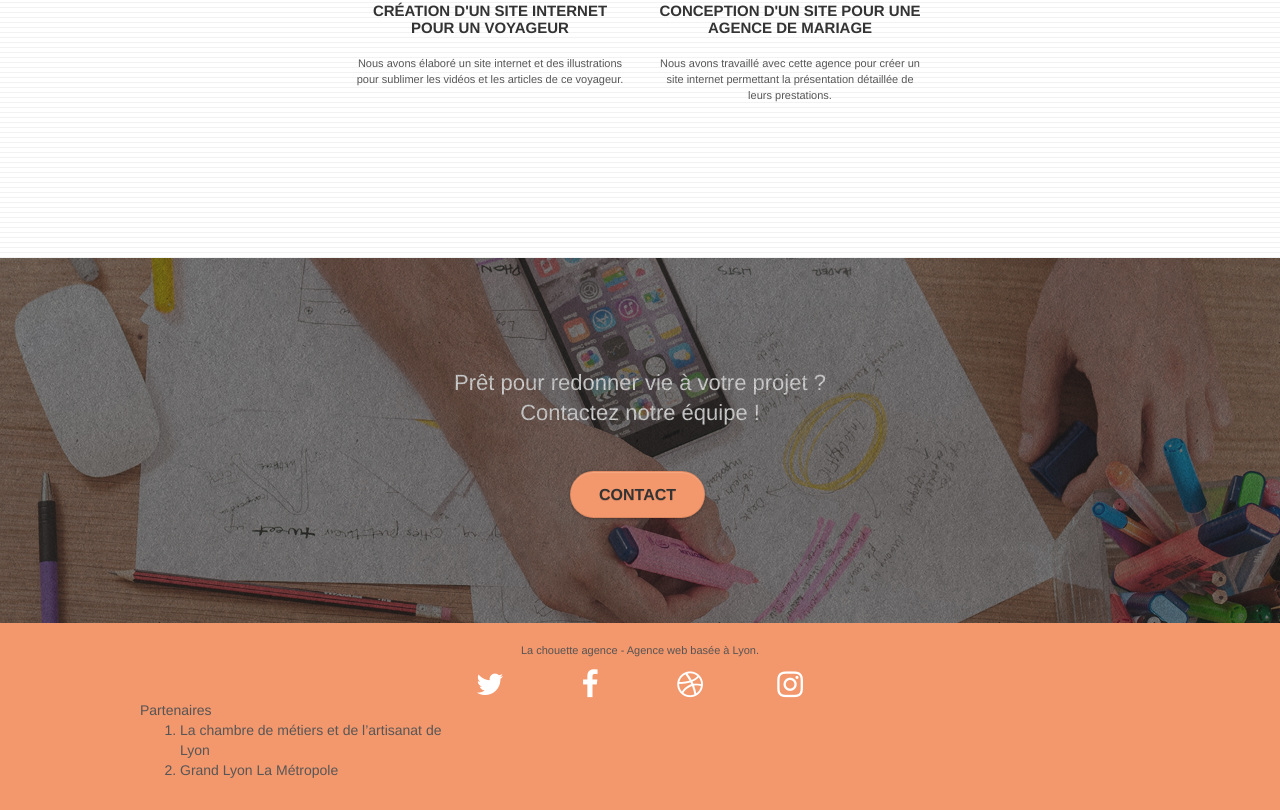
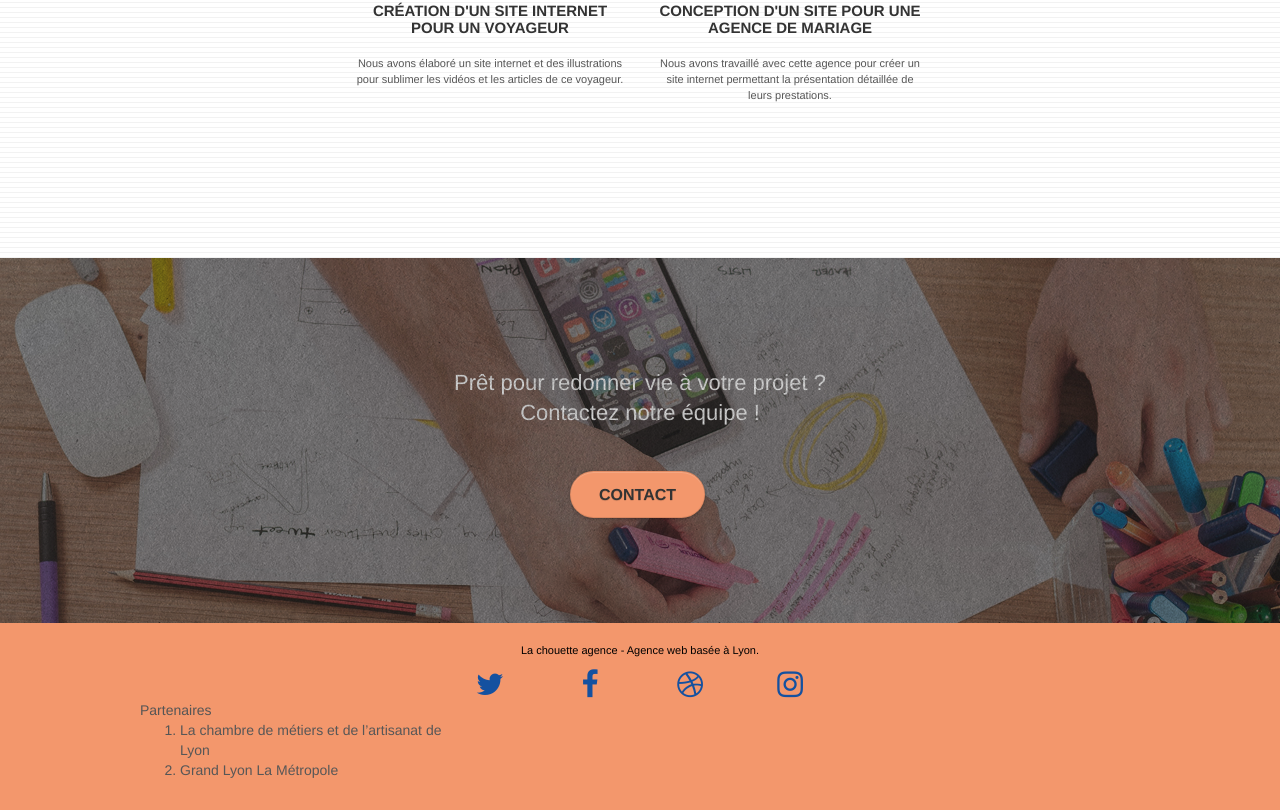
Before and after one commit to Fabdev31/FabriceRosamond_4_03122020, a website: page index.html in a window 1280 px wide. Shown: the part 2648-3458 px from the top of the page. Drawn offline with Linux system fonts and the light colour scheme.

Commit message:
couleur réseaux sociaux

```diff
--- a/style.css
+++ b/style.css
@@ -133,7 +133,7 @@ a:hover {
 .d-bloc h5 a,
 .d-bloc h6 a,
 .d-bloc p a {
-    color: rgba(255, 255, 255, 1);
+    color: #1451a0;
 }
 
 .d-bloc .a-btn:hover,
@@ -736,7 +736,7 @@ h4 {
 }
 
 .white {
-    color: #555!important;
+    color: #000000!important;
 }
 
 .portfolio-thumb {
```
